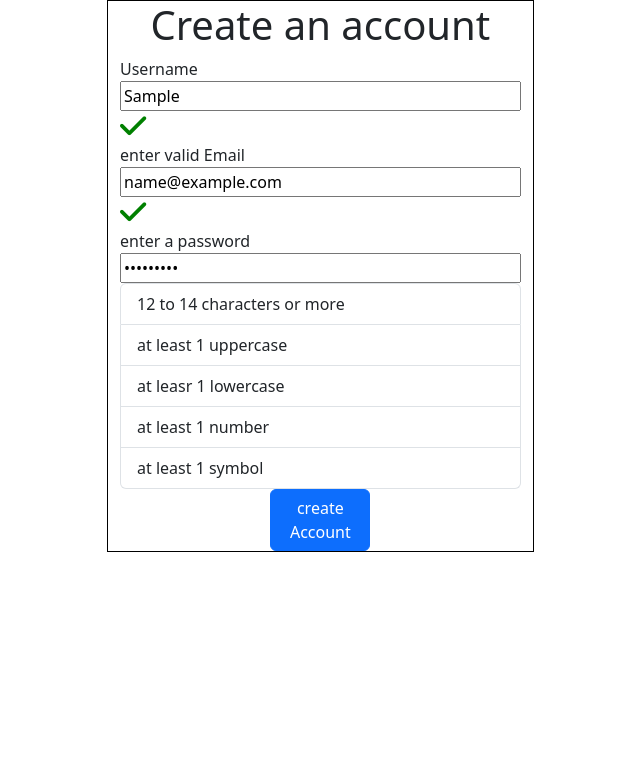
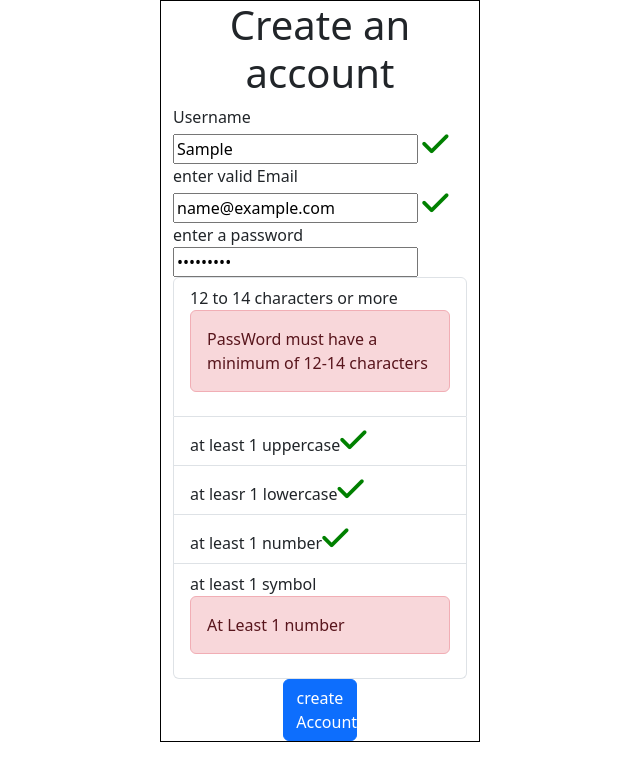
Before and after one commit to GavinEscanilla/Create-account-, a plain HTML site: page index.html in a window 1280 px wide. Both pictures are taken after typing "Sample", "name@example.com", "Sample123" into the empty fields and a click on the button "create Account". Shown: the whole page, without its empty margins (320-960 px from the left). Drawn offline with nearby package versions, Linux system fonts and the light colour scheme.

Commit message:
added  functionality to make sure password has the requirements for being a passowrd

```diff
--- a/index.html
+++ b/index.html
@@ -20,19 +20,19 @@ href="styles.css"
     <div class="modal-body">
         <div class="container-fluid">
     <div class="row" id="border">
-<div id="form" class="col-xl-4  mx-auto">
+<div id="form" class="col-xl-3 col-md-5 mx-auto">
     <h1 id="title">Create an account</h1>
 <label>Username</label>
-<div id="name-container" >
-<input type="text" id="name" class="col-xl-12" placeholder="John Doe">
+<div id="name-container">
+<input type="text" id="name" class="col-xl-10 col-sm-10 col-10" placeholder="John Doe">
 </div>
 <label>enter valid Email</label>
-<div id="email-container">
-    <input type="email" id="email" class="col-xl-12" placeholder="JohnDoe@gmail.com"/>
+<div id="email-container" >
+    <input type="email" id="email" class="col-xl-10 col-sm-10 col-10" placeholder="JohnDoe@gmail.com"/>
 </div>
-<div id="password-container">
-    <label>enter a password</label>
-    <input type="password" id="password" class="col-xl-12"/>
+<label>enter a password</label>
+<div id="password-container" >
+    <input type="password" id="password" class="col-xl-10 col-sm-10 col-10"/>
     <ul class="list-group">
         <li class="list-group-item" id="characters">12 to 14 characters or more </li>
         <li class="list-group-item" id="uppercase">at least 1 uppercase</li>
--- a/script.js
+++ b/script.js
@@ -3,6 +3,11 @@ $(document).ready(function(){
  $('#submit').click(function(){
     const alert1 = "<div class=\'alert alert-danger\' id=\"alert1\" role=\"alert\">Type name between 6-18 characters</div>";
     const alert2 = "<div class=\'alert alert-danger\' id=\"alert2\" role=\"alert\">Type in a valid email</div>";
+    const alert3 = "<div class=\'alert alert-danger\' id=\"alert3\" role=\"alert\">PassWord must have a minimum of 12-14 characters</div>";
+    const alert4 = "<div class=\'alert alert-danger\' id=\"alert4\" role=\"alert\">At Least 1 Uppercase letter</div>";
+    const alert5 = "<div class=\'alert alert-danger\' id=\"alert5\" role=\"alert\">At Least 1 Lowercase letter</div>";
+    const alert6 = "<div class=\'alert alert-danger\' id=\"alert6\" role=\"alert\">At Least 1 number</div>";
+    const alert7 = "<div class=\'alert alert-danger\' id=\"alert7\" role=\"alert\">At Least 1 symbol</div>";
     const check = '<i class="fa-solid fa-check"></i>';
  if($("#name").val().length < 6 || $('#name').val().length > 17 ){
     if($('#name-container > #alert1').length === 0){
@@ -30,11 +35,75 @@ if(/^\w+([\.-]?\w+)*@\w+([\.-]?\w+)*(\.\w{2,3})+$/.test($("#email").val())){
    $("#email-container > .fa-check").remove();
    $("#email-container").addClass('animate__animated animate__shakeX');
          }
-         if(/^(?=.*[A-Z])(?=.*[a-z])(?=.*\d)(?=.*[!@#$%^&*])[A-Za-z\d!@#$%^&*]{12,}$/.test($("#password").val())){
-            if($('#characters > .fa-check').length === 0){
-               $('#characters').append(check);
-               $('#characters > .fa-check').addClass('animate__animated animate__fadeIn ');
+        const lengthValid = $("#password").val().length >= 13;
+        const uppercasevalid = /[A-Z]/.test($("#password").val());
+        const lowercaseValid = /[a-z]/.test($("#password").val());
+        const SymbolValid = /[!@#$%^&*]/.test($("#password").val());
+        const numberValid = /\d/.test($("#password").val());
+        if(lengthValid ){
+         $('#characters > #alert3').remove();
+         if($('#characters > .fa-check').length === 0){
+          $('#characters').append(check);
+          $('#characters > .fa-check').addClass('animate__animated animate__fadeIn ')
          }
+      }else{
+         if($('#characters > #alert3').length === 0){
+            $('#characters').append(alert3)
          }
+         $("#characters > .fa-check").remove();
+         $("#characters").addClass('animate__animated animate__shakeX');
+        }
+        if(uppercasevalid){
+         $('#uppercase > #alert4').remove();
+         if($('#uppercase > .fa-check').length === 0){
+          $('#uppercase').append(check);
+          $('#uppercase > .fa-check').addClass('animate__animated animate__fadeIn ')
+         }
+        }else{
+         if($('#uppercase > #alert4').length === 0){
+            $('#uppercase').append(alert4)
+         }
+         $("#uppercase > .fa-check").remove();
+         $("#uppercase").addClass('animate__animated animate__shakeX');
+        }
+        if(lowercaseValid){
+         $('#lowercase > #alert5').remove();
+         if($('#lowercase > .fa-check').length === 0){
+          $('#lowercase').append(check);
+          $('#lowercasecase > .fa-check').addClass('animate__animated animate__fadeIn ')
+         }
+        }else{
+         if($('#lowercase > #alert5').length === 0){
+            $('#lowercase').append(alert5)
+         }
+         $("#lowercase > .fa-check").remove();
+         $("#lowercase").addClass('animate__animated animate__shakeX');
+        }
+        if(SymbolValid){
+         $('#symbol > #alert6').remove();
+         if($('#symbol > .fa-check').length === 0){
+          $('#symbol').append(check);
+          $('#symbol > .fa-check').addClass('animate__animated animate__fadeIn ')
+         }
+        }else{
+         if($('#symbol > #alert6').length === 0){
+            $('#symbol').append(alert6)
+         }
+         $("#symbol > .fa-check").remove();
+         $("#symbol").addClass('animate__animated animate__shakeX');
+        }
+        if(numberValid){
+         $('#number > #alert7').remove();
+         if($('#number > .fa-check').length === 0){
+          $('#number').append(check);
+          $('#number > .fa-check').addClass('animate__animated animate__fadeIn ')
+         }
+        }else{
+         if($('#number > #alert7').length === 0){
+            $('#number').append(alert7)
+         }
+         $("#number > .fa-check").remove();
+         $("#number").addClass('animate__animated animate__shakeX');
+        }
       });
    });
--- a/styles.css
+++ b/styles.css
@@ -19,9 +19,7 @@ body{
     height: 100vh;
     align-items: center;
 }
-#name-container{
-    display: block;
-}
+
 .fa-check{
     font-size: 30px;
     color: green;
```
